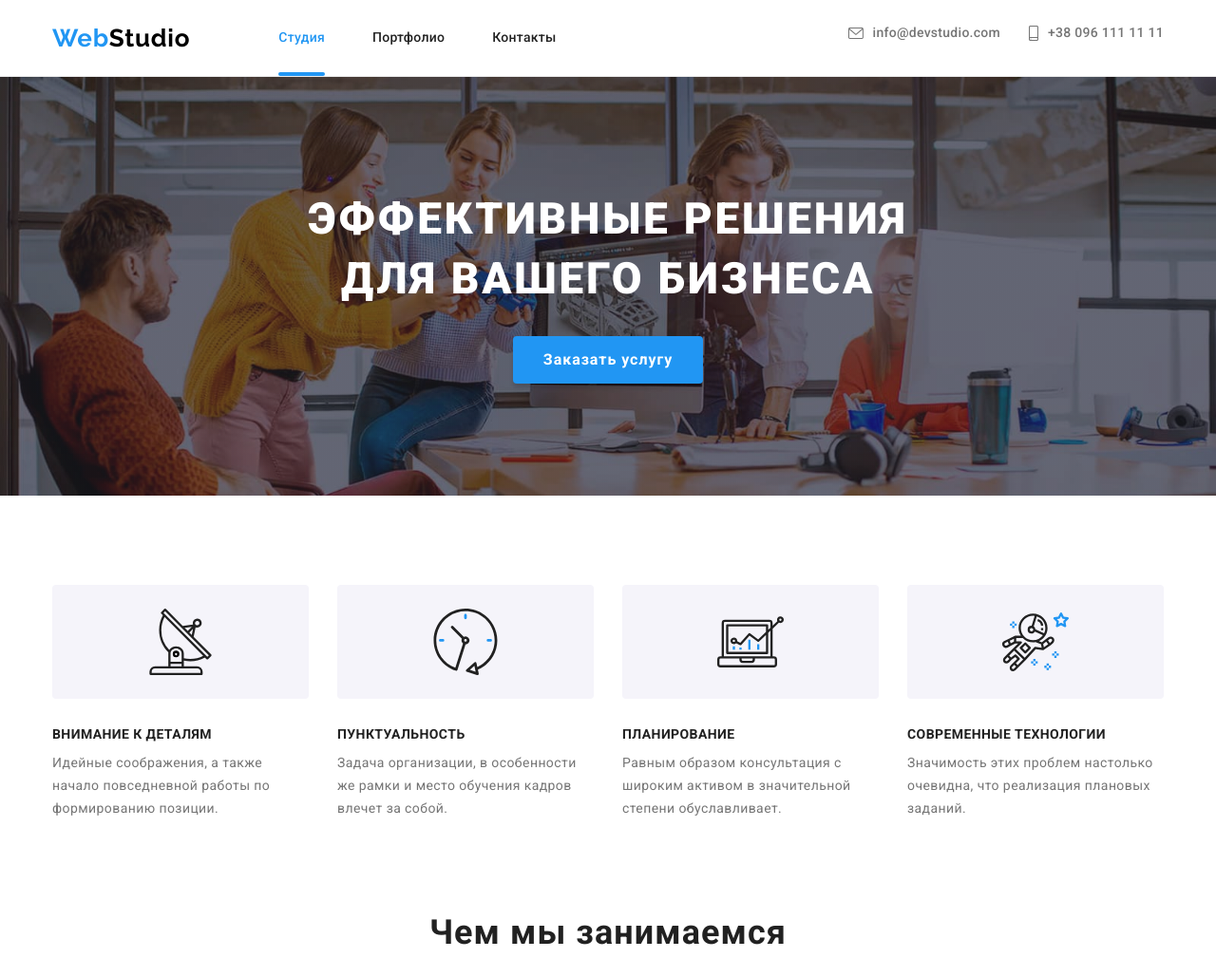
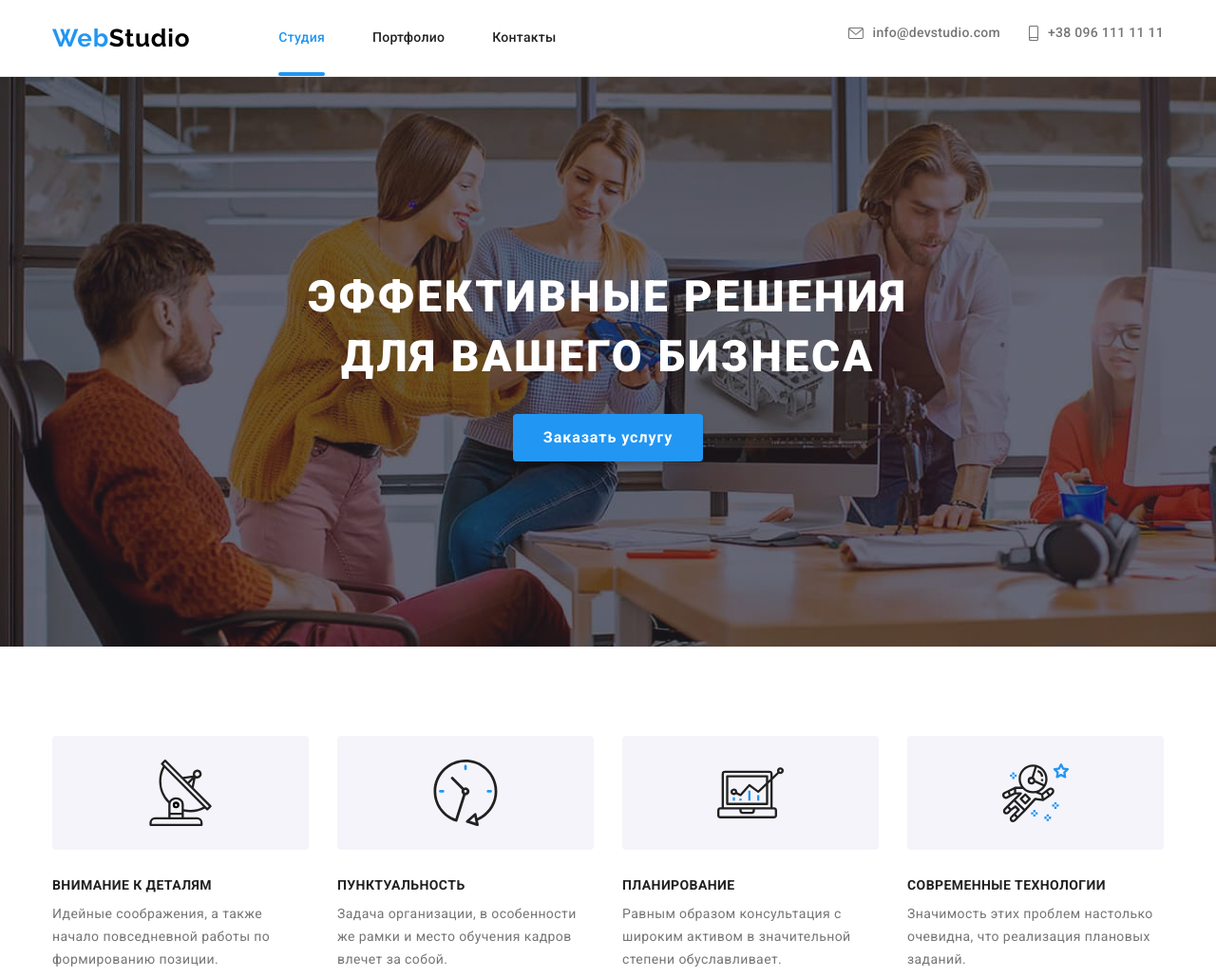
Before and after one commit to Natalia970970/-goit-markup-hw-08, a plain HTML site: page index.html in a window 1280 px wide. Shown: the top 1029 px of the page at 95% size. Drawn offline with nearby package versions, Linux system fonts and the light colour scheme.

Commit message:
adaptive markup

```diff
--- a/sass/layout/_hero.scss
+++ b/sass/layout/_hero.scss
@@ -22,8 +22,6 @@
     }
 
         @include tablet {
-            padding: 118px 0;
-
             background-image: linear-gradient(
                 rgba(47, 48, 58, 0.4),
                 rgba(47, 48, 58, 0.4)),
@@ -40,6 +38,7 @@
         }
 
         @include desktop {
+            padding: 200px 0;
             background-image: linear-gradient(
                 rgba(47, 48, 58, 0.4),
                 rgba(47, 48, 58, 0.4)),
--- a/sass/layout/_portfolio.scss
+++ b/sass/layout/_portfolio.scss
@@ -78,15 +78,15 @@
     }
 
     @include mobile {
-        min-height: 404px;
         min-width: 450px;
     }
 
     @include tablet {
+        display: flex;
+        flex-direction: column;
 
         width: calc((100% - 30px) / 2);
         min-width: 354px;
-        min-height: 440px;
 
         margin-bottom: 0;
     }
@@ -101,6 +101,7 @@
 
 
 .portfolio-top-wrapper {
+    flex-grow: 1;
     position: relative;
     overflow: hidden;
 }
```
Also changed, not shown: css/main.css, css/main.min.css, 2 other files.
